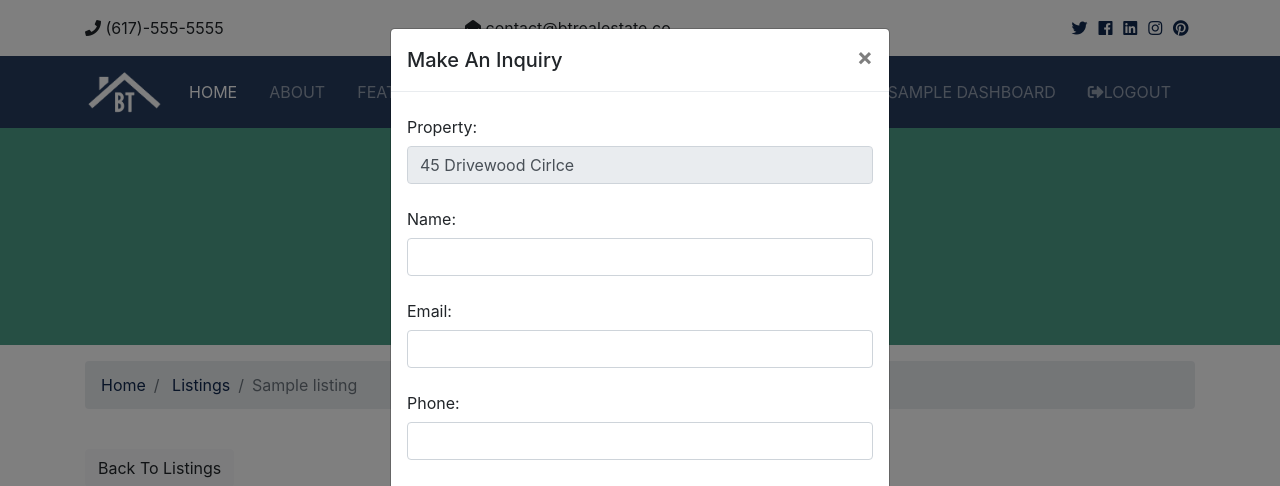
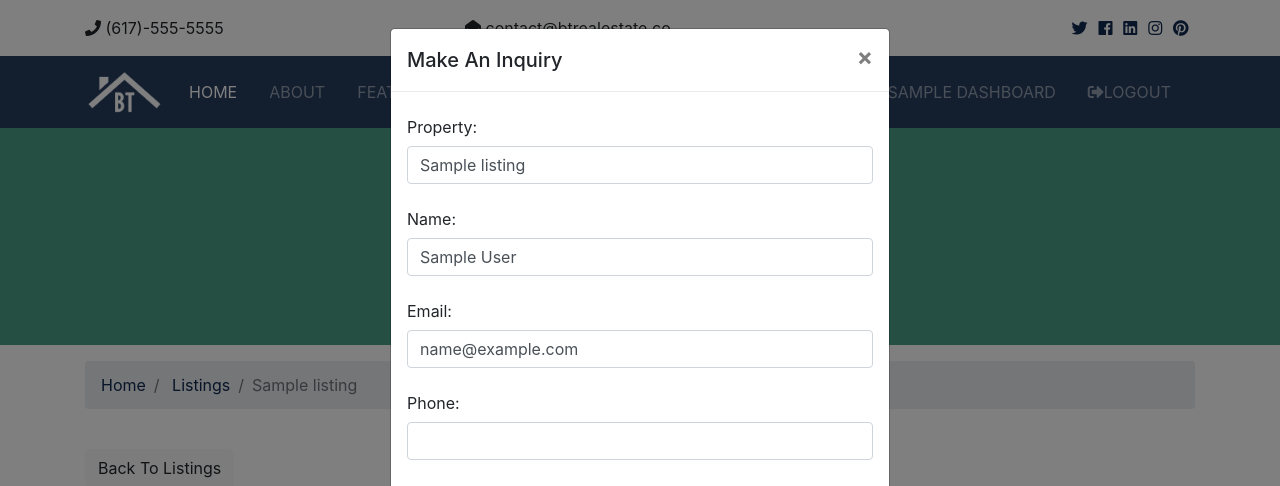
Before and after one commit to QueensCoder/learn_django, a Django app: page /listings/1 in a window 1280 px wide, after a click on "Make An Inquiry". Shown: the top 486 px of the page. Run offline with Django 3.2, Linux system fonts and the light colour scheme; a user stored in the database is signed in; tables that the repository leaves empty hold one stand-in row (values such as "Sample post"); grey boxes marked "Sample" are stand-in pictures; some libraries are stand-ins or nearby versions.

Commit message:
users can now submit contact request for properties

```diff
--- a/bte_project/btre/urls.py
+++ b/bte_project/btre/urls.py
@@ -11,5 +11,6 @@ urlpatterns = [
     path('', include('pages.urls')),
     path('listings/', include('listings.urls')),
     path('accounts/', include('accounts.urls')),
+    path('contacts/', include('contacts.urls')),
     path('admin/', admin.site.urls),
 ] + static(settings.MEDIA_URL, document_root=settings.MEDIA_ROOT)
--- /dev/null
+++ b/bte_project/contacts/urls.py
@@ -0,0 +1,7 @@
+from django.urls import path
+from . import views
+urlpatterns = [
+    path('contact', views.contact, name='contact')
+]
+
+# urls is linked to views.py
--- a/bte_project/templates/listings/listing.html
+++ b/bte_project/templates/listings/listing.html
@@ -174,24 +174,63 @@
         </button>
       </div>
       <div class="modal-body">
-        <form>
+        <form action="{% url 'contact' %}" method="POST">
+          {% csrf_token %}
+          <!-- if user is auth then user the user_id in in the post req -->
+          {% if user.is_authenticated %}
+          <input type="hidden" name="user_id" value="{{ user.id }}" />
+          <!---->
+          {% else %} <input type="hidden" name="user_id" value="0" />
+          <!---->
+          {% endif %}
+          <input
+            type="hidden"
+            name="realtor_email"
+            value="{{ listing.realtor.email }}"
+          />
+          <input type="hidden" value="{{ listing.id }}" />
           <div class="form-group">
             <label for="property_name" class="col-form-label">Property:</label>
             <input
               type="text"
               name="listing"
               class="form-control"
-              value="45 Drivewood Cirlce"
-              disabled
+              value="{{ listing.title }}"
             />
           </div>
           <div class="form-group">
             <label for="name" class="col-form-label">Name:</label>
-            <input type="text" name="name" class="form-control" required />
+            <input
+              type="text"
+              name="name"
+              class="form-control"
+              {%
+              if
+              user.is_authenticated
+              %}
+              value="{{ user.first_name }} {{ user.last_name }}"
+              {%
+              endif
+              %}
+              required
+            />
           </div>
           <div class="form-group">
             <label for="email" class="col-form-label">Email:</label>
-            <input type="email" name="email" class="form-control" required />
+            <input
+              type="email"
+              name="email"
+              class="form-control"
+              {%
+              if
+              user.is_authenticated
+              %}
+              value="{{ user.email }}"
+              {%
+              endif
+              %}
+              required
+            />
           </div>
           <div class="form-group">
             <label for="phone" class="col-form-label">Phone:</label>
```
Also changed, not shown: bte_project/contacts/views.py (+26 -2 lines).
